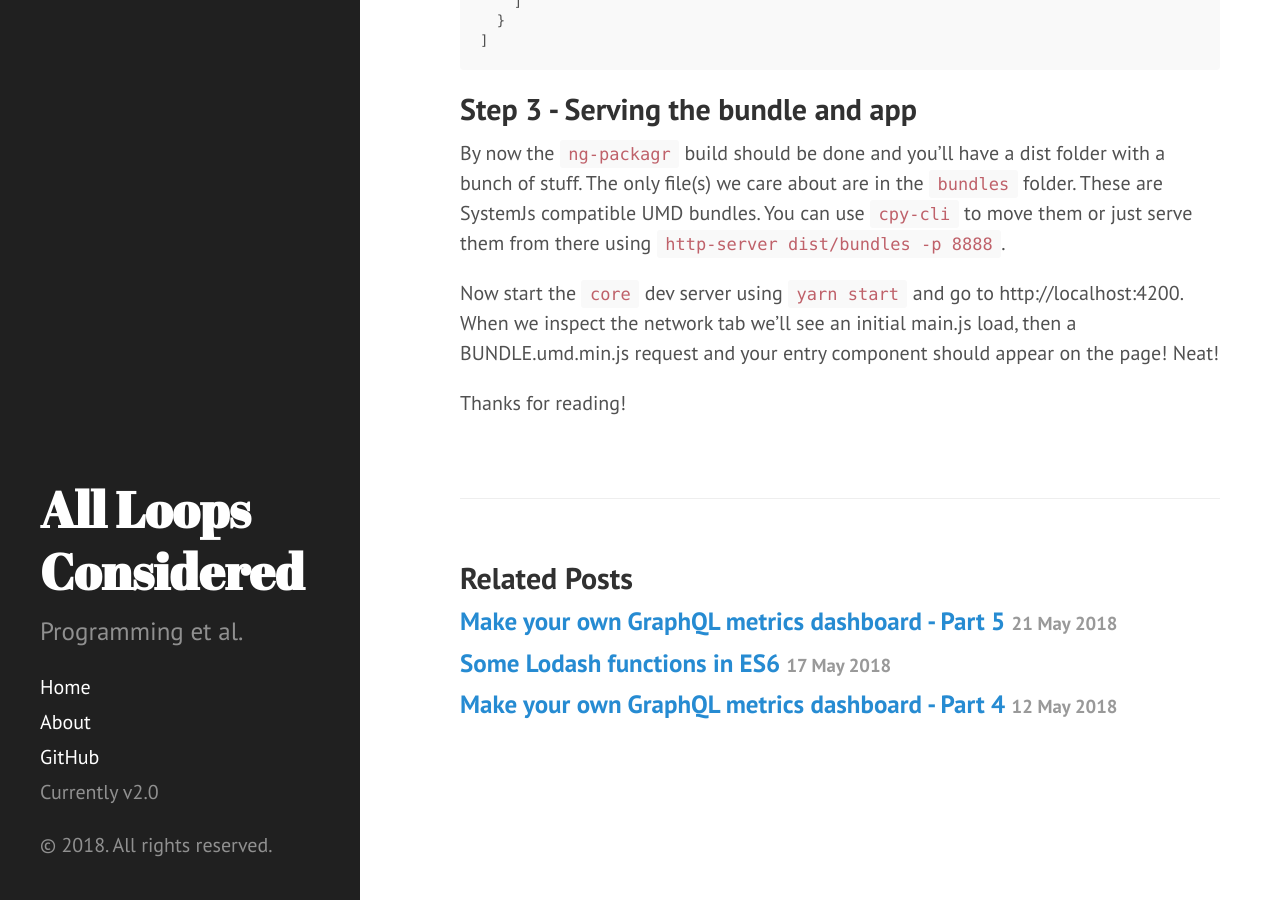
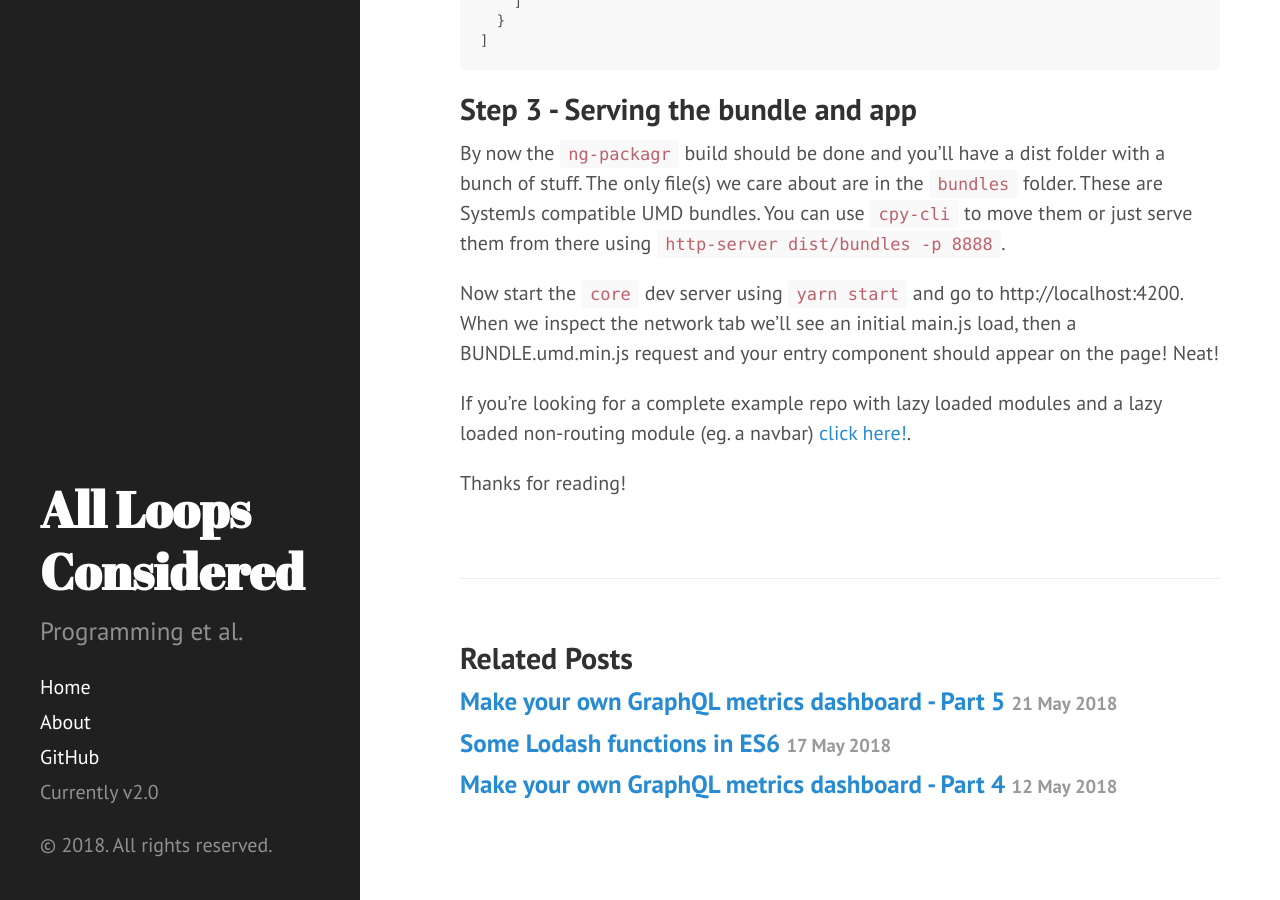
Before and after one commit to mpicard/mpicard.github.io, a Jekyll site: the page built from _posts/2018-07-07-angular-remote-lazy-loading.md, in a window 1280 px wide and 900 px high, scrolled down 2837 px. Built offline with Jekyll 4.4.1, drawn with Linux system fonts in a browser that asks for light colours; comment, search, counter and statistics services are not loaded.

Commit message:
Add repo url

```diff
--- a/_posts/2018-07-07-angular-remote-lazy-loading.md
+++ b/_posts/2018-07-07-angular-remote-lazy-loading.md
@@ -105,4 +105,6 @@ By now the `ng-packagr` build should be done and you'll have a dist folder with
 
 Now start the `core` dev server using `yarn start` and go to http://localhost:4200. When we inspect the network tab we'll see an initial main.js load, then a BUNDLE.umd.min.js request and your entry component should appear on the page! Neat!
 
+If you're looking for a complete example repo with lazy loaded modules and a lazy loaded non-routing module (eg. a navbar) [click here!](http://all-loops-considered.org/2018/07/07/angular-remote-lazy-loading/platform).
+
 Thanks for reading!
```
